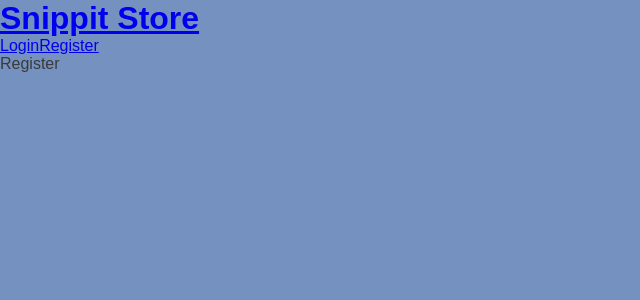
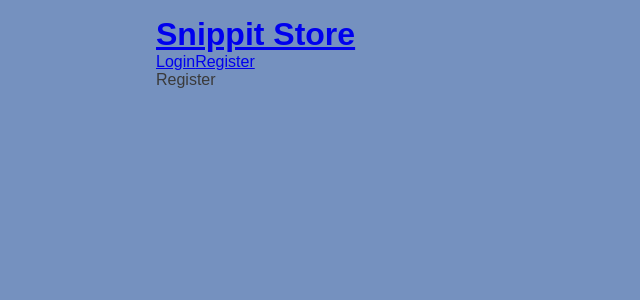
Before and after one commit to kinglo3/snippit-store, a React (Create React App) app in the folder client/: page /register in a window 1280 px wide. Shown: the top 300 px of the page, without its empty margins (0-640 px from the left). Built offline with nearby package versions, Linux system fonts and the light colour scheme; a web font is replaced by a local one.

Commit message:
snippit styling

```diff
--- a/client/src/App.js
+++ b/client/src/App.js
@@ -3,7 +3,7 @@ import Router from "./Router";
 import "./style/index.scss";
 
 const App = () => {
-  return <Router />;
+  return <div className="container"><Router /></div>;
 }
 
 export default App;
--- a/client/src/components/home/Home.js
+++ b/client/src/components/home/Home.js
@@ -1,6 +1,6 @@
 import React, { useEffect, useState } from 'react';
 import Axios from "axios";
-import Snippit from '../Snippit';
+import Snippit from './Snippit';
 import SnippitEditor from './SnippitEditor';
 
 const Home = () => {
--- a/client/src/components/Snippit.js
+++ b/client/src/components/home/Snippit.js
@@ -1,5 +1,6 @@
 import Axios from 'axios';
 import React from 'react';
+import "./Snippit.scss"
 
 function Snippit({ snippit, getSnippits, editSnippit }) {
 
@@ -11,10 +12,10 @@ function Snippit({ snippit, getSnippits, editSnippit }) {
 
     return (
         <div className='snippit'>
-            {snippit.title && <h2>{snippit.title}</h2>}
-            {snippit.description && <p>{snippit.description}</p>}
+            {snippit.title && <h2 className='title'>{snippit.title}</h2>}
+            {snippit.description && <p className='description'>{snippit.description}</p>}
             {snippit.code && (
-                <pre>
+                <pre className='code'>
                     <code>{snippit.code}</code>
                 </pre>
             )}
--- /dev/null
+++ b/client/src/components/home/Snippit.scss
@@ -0,0 +1,21 @@
+.snippit {
+    background: var(--light-color);
+    box-shadow: var(--box-shadow);
+    margin: 1.5rem 0;
+    border-radius: 10px;
+    padding: 1rem;
+
+    .title,
+    .description,
+    .code {
+        margin-bottom: 1rem;
+    }
+
+    .code {
+        padding: 0.5rem;
+        border-radius: 5px;
+        font-family: monospace;
+        font-size: 1.1rem;
+        background: var(--dark-color);
+    }
+}
--- a/client/src/style/index.scss
+++ b/client/src/style/index.scss
@@ -12,3 +12,9 @@ body {
     font-family: 'IBM Plex Sans Thai Looped', sans-serif;
     font-family: 'Mochiy Pop One', sans-serif;
 }
+
+.container {
+    margin: 0 auto;
+    max-width: 1000px;
+    padding: 1rem;
+}
--- a/client/src/style/variables.scss
+++ b/client/src/style/variables.scss
@@ -1,5 +1,9 @@
 :root {
     --primary-color: #7591bf;
+    --light-color: #ffffff;
+    --dark-color: #d2d4d2;
 
     --text-dark-color: #3a3a3a;
+
+    --box-shadow: 0 10px 20px rgba(0, 0, 0, 0.22), 0 6px 6px rgba(0, 0, 0, 0.26)
 }
```
